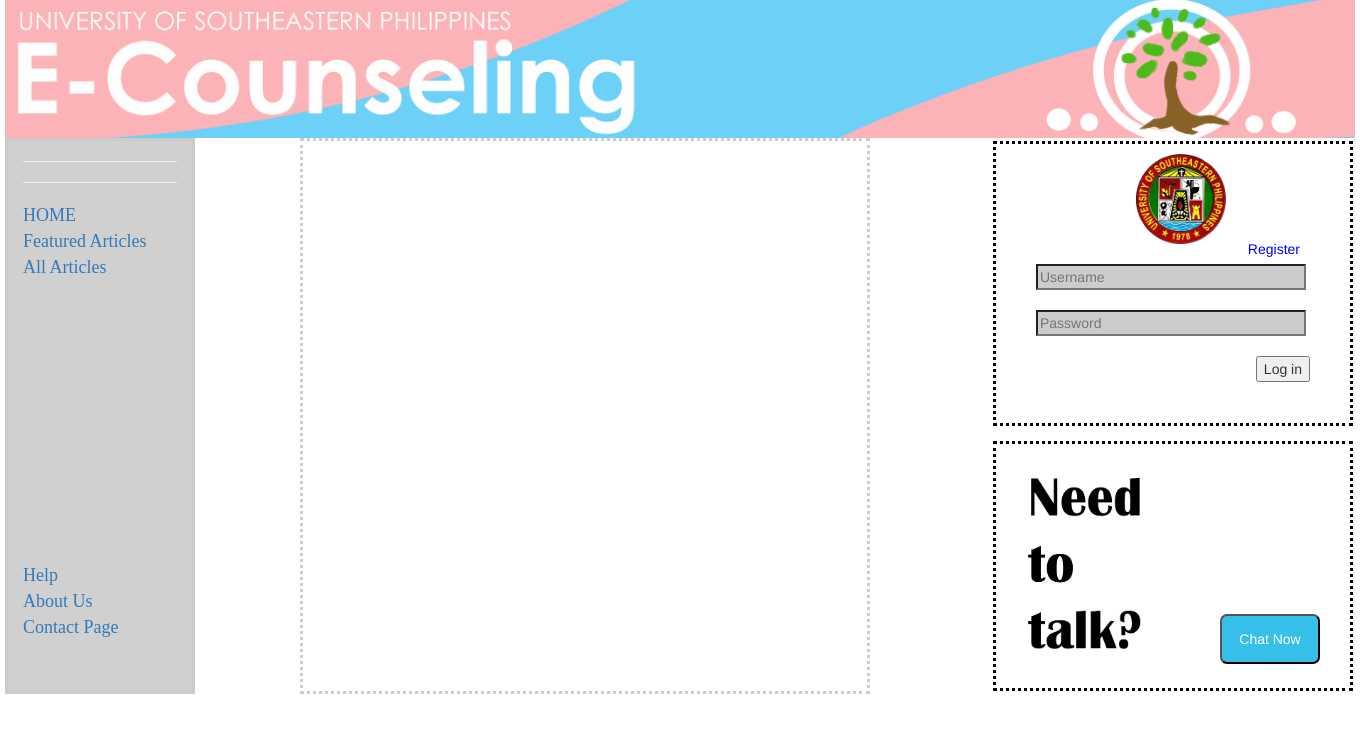
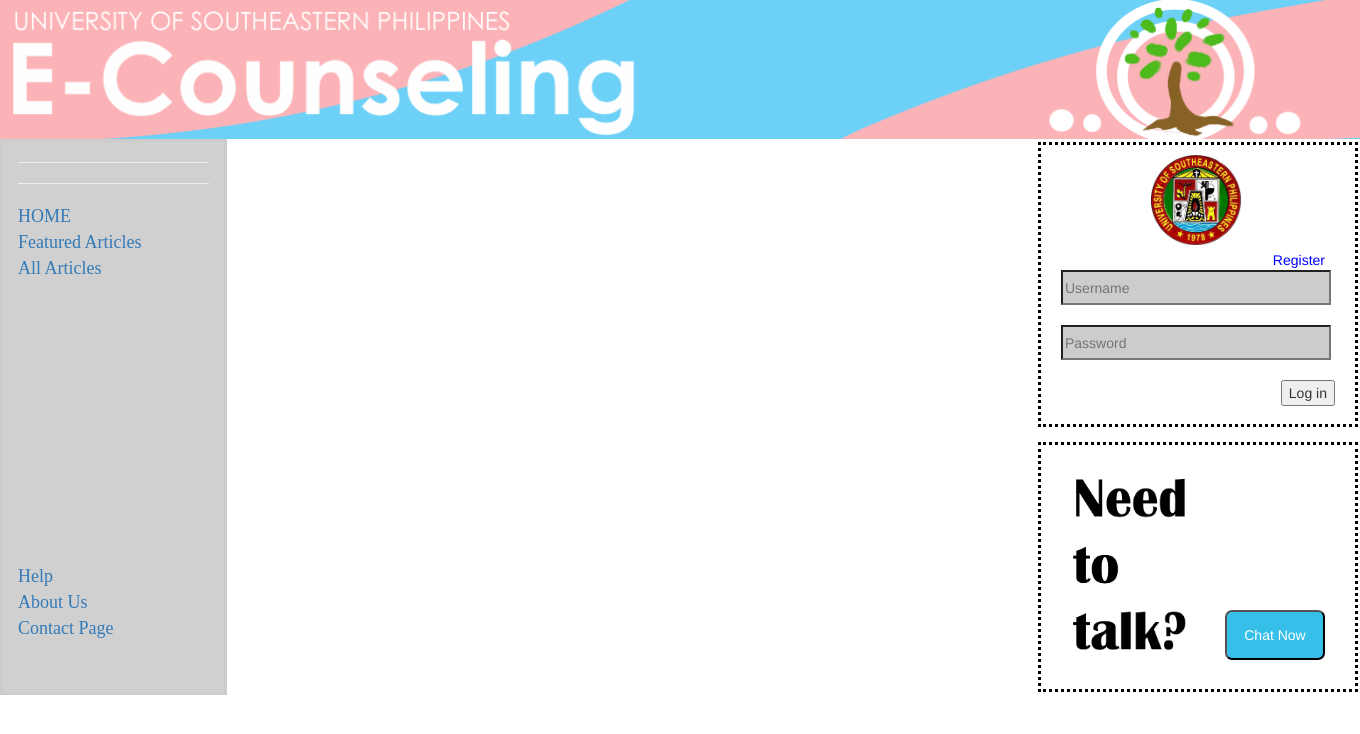
Before and after one commit to RaineCagape/USeP_Online_Guidance_Counseling, a PHP site: page /login.html in a window 1360 px wide. Shown: the top 734 px of the page. Run offline with PHP 8.4, Linux system fonts and the light colour scheme; some libraries are stand-ins or nearby versions.

Commit message:
LAST NA NI, TARUNG NAJUD ANG UI

```diff
--- a/css/style.css
+++ b/css/style.css
@@ -1,12 +1,14 @@
-.container{
+.container-fluid{
 	margin: 0 auto;
+	max-width: 1360px;
+/*	border-style: dotted;*/
 }
 
 .col-md-12{
 	margin: 0 auto;
 	width: 100%;
 	/*min-width: 1000px;*/
-	left: -120px;
+	left: -15px;
 }
 /*.header{
 	width: 100%;
@@ -23,33 +25,38 @@
 	font-size: 18px;
 	font-family: Century Gothic Regular;
 	padding-bottom: 43px;
-	left: -105px;
+/*	left: -105px;*/
 }
 
-.col-sm-6{
-	border-style: dotted;
+.col-sm-7{
+/*	border-style: dotted;*/
 	border-color: #CCCCCC;
 
 }
 
-.col-sm-4{
-	right: -105px;
+.col-sm-3{
+/*	right: -105px;*/
 /*	background-color: #D0D0D0;*/
 	border-style: solid;
 	border-color: white;
 }
 
+.col-sm-10{
+	height: 555px;
+/*	border-style: dotted;*/
+}
+
 .form-group{
 	border-style: dotted;
 	border-color: black;
-	width: 360px;
+	width: 320px;
 	height: 285px;
-	padding: 10px 40px;
+	padding: 10px 20px;
 }
 
 .logo{
 
-	margin-left: 100px;
+	margin-left: 90px;
 	width: 90px;
 	height: 90px;
 }
@@ -60,9 +67,9 @@
 	background-size: 290px 250px;
 	border-style: dotted;
 	border-color: black;
-	width: 360px;
+	width: 320px;
 	height: 250px;
-	padding: 10px 30px;
+	padding: 5px 30px;
 
 }
 
--- a/login.html
+++ b/login.html
@@ -5,18 +5,19 @@
 	<title>Log in</title>
 	<link rel="icon" href="images/usep.png">
 	<link rel="stylesheet" href="css/bootstrap.min.css">
-	<link rel="stylesheet" href="css/style.css">
+
 	<link rel="stylesheet" href="https://maxcdn.bootstrapcdn.com/bootstrap/3.3.7/css/bootstrap.min.css">
   	<script src="https://ajax.googleapis.com/ajax/libs/jquery/3.2.1/jquery.min.js"></script>
   	<script src="https://maxcdn.bootstrapcdn.com/bootstrap/3.3.7/js/bootstrap.min.js"></script>
+	<link rel="stylesheet" href="css/style.css">
 </head>
 <body>
-	<div class="container">
+	<div class="container-fluid">
 		<div class="row">
 			<div class="col-md-12">
 
 				<div class="header">
-					<img src="images/header.png" width="1350px">
+					<img src="images/header.png" width="1360px">
 				</div>
 			</div>
 
@@ -37,19 +38,19 @@
 					<a href=""> Contact Page </a> <br>
 			</div>
 
-			<div class="col-sm-6">
+			<div class="col-sm-7">
 					<!--contenttssss-->
 			</div>
 
-			<div class="col-sm-4">
+			<div class="col-sm-3">
 				<div class="form-group">
 
-					<img src="images/usep.png" class="logo"><br><br>
-					<a href="register.php" style="color: blue; float: right; margin-top: -25px; margin-right: 10px">Register</a>
+					<img src="images/usep.png" class="logo"><br>
+					<a href="register.php" style="color: blue; float: right; margin-top: 5px; margin-right: 10px">Register</a>
 
-					<input type="text" name="username" placeholder="Username" style="width: 270px; background-color: #CCCCCC" data-toggle="popover" data-placement="left" data-content="<?php echo $username_err;?>" ><br><br>
+					<input type="text" name="username" placeholder="Username" style="height: 35px; width: 270px; background-color: #CCCCCC" data-toggle="popover" data-placement="left" data-content="<?php echo $username_err;?>" ><br><br>
 
-					<input type="password"  name="password" placeholder="Password" style="width: 270px; background-color: #CCCCCC" data-toggle="popover" data-placement="left" data-content="<?php echo $password_err;?>" ><br><br>
+					<input type="password"  name="password" placeholder="Password" style="height:35px;width: 270px; background-color: #CCCCCC" data-toggle="popover" data-placement="left" data-content="<?php echo $password_err;?>" ><br><br>
 
 					<input type="submit" class="button" value="Log in" style="float: right">
 				</div>
--- a/register.html
+++ b/register.html
@@ -26,11 +26,11 @@
     </script>
 </head>
 <body>
-	<div class="container">
+	<div class="container-fluid">
 		<div class="row">
 			<div class="col-md-12">
 				<div class="header">
-					<img src="images/header.png" width="1350px">
+					<img src="images/header.png" width="1360px">
 				</div>
 			</div>
 
```
Also changed, not shown: css/regStyle.css (+6 -6 lines), index.html (added, +48 -0 lines), studentProfile.html (added, +46 -0 lines).
